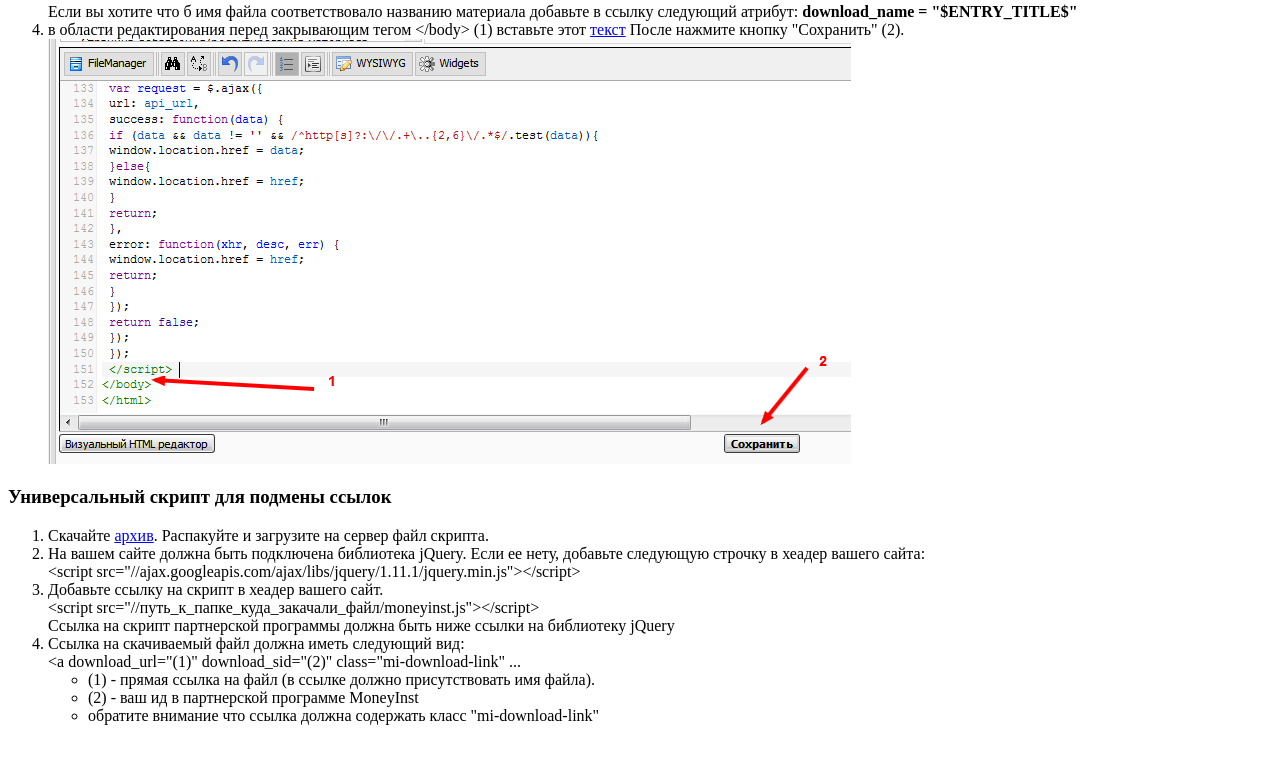
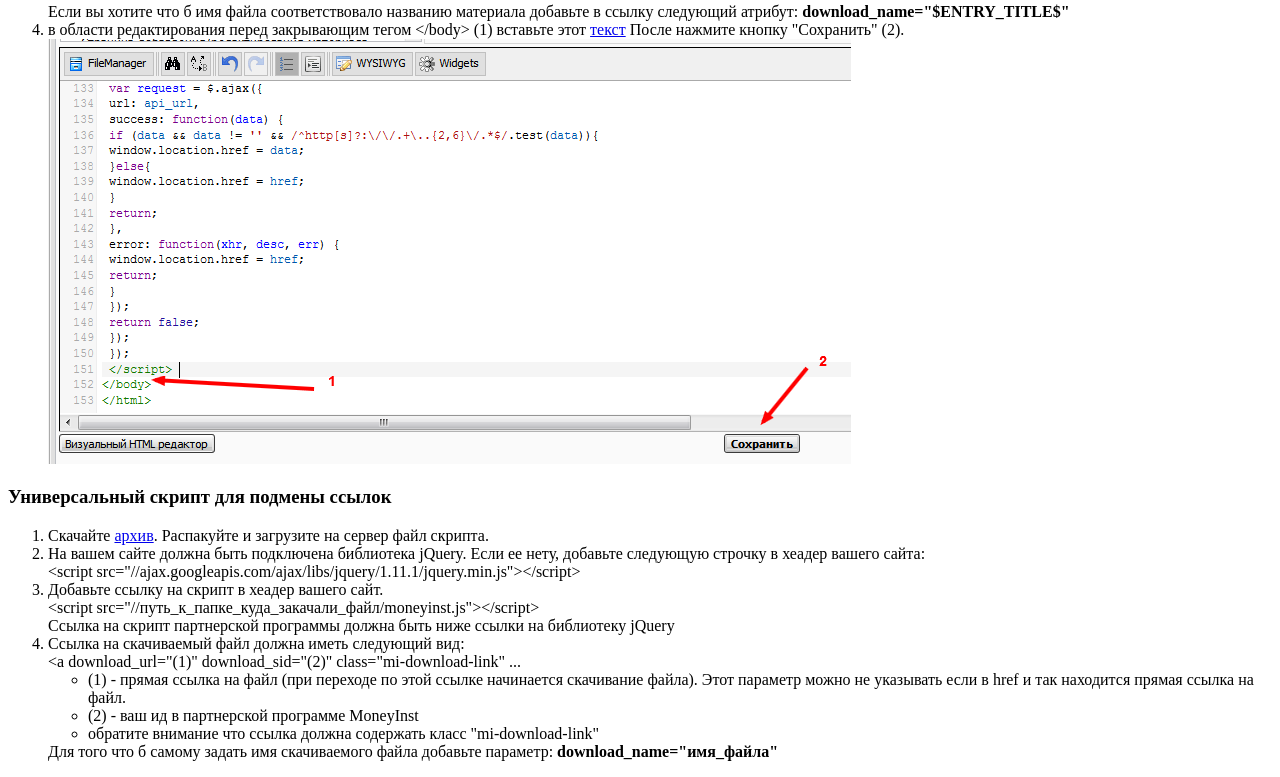
Before and after one commit to dench0/faq, a plain HTML site: page index.html in a window 1280 px wide. Shown: the part 8245-9022 px from the top of the page. Before the commit the page ends 8986 px from the top, so only its background shows below. Drawn offline with Linux system fonts and the light colour scheme.

Commit message:
index.html add description

```diff
--- a/index.html
+++ b/index.html
@@ -150,7 +150,7 @@
         <div>
           <img src="images/ucoz-page-settings.png" alt="">
         </div>
-        <div class="info">Если вы хотите что б имя файла соответствовало названию материала добавьте в ссылку следующий атрибут: <strong>download_name = "$ENTRY_TITLE$"</strong></div>
+        <div class="info">Если вы хотите что б имя файла соответствовало названию материала добавьте в ссылку следующий атрибут: <strong>download_name="$ENTRY_TITLE$"</strong></div>
       </li>
       <li>в области редактирования перед закрывающим тегом &lt;/body&gt; (1) вставьте этот <a href="files/ucoz.js" target="_blank">текст</a> После нажмите кнопку "Сохранить" (2).
         <div>
@@ -172,10 +172,11 @@
       <li>Ссылка на скачиваемый файл должна иметь следующий вид:
         <div class="code">&lt;a download_url="(1)" download_sid="(2)" class="mi-download-link" ...</div>
         <ul>
-          <li>(1) - прямая ссылка на файл (в ссылке должно присутствовать имя файла).</li>
+          <li>(1) - прямая ссылка на файл (при переходе по этой ссылке начинается скачивание файла). Этот параметр можно не указывать если в href и так находится прямая ссылка на файл.</li>
           <li>(2) - ваш ид в партнерской программе MoneyInst</li>
           <li>обратите внимание что ссылка должна содержать класс "mi-download-link"</li>
         </ul>
+        <div class="info">Для того что б самому задать имя скачиваемого файла добавьте параметр: <strong>download_name="имя_файла"</strong></div>
       </li>
     </ol>
   </div>
```
